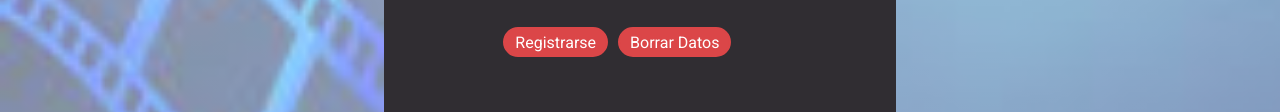
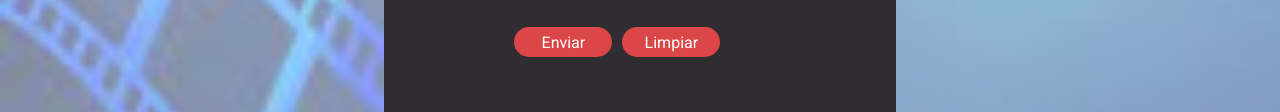
Before and after one commit to migonmir/proyectopelijava, a plain HTML site: page pages/registrarse.html in a window 1280 px wide. Shown: the part 616-728 px from the top of the page. Drawn offline with Linux system fonts and the light colour scheme.

Commit message:
Update registrarse.html
cambio en registrarse

```diff
--- a/pages/registrarse.html
+++ b/pages/registrarse.html
@@ -69,8 +69,8 @@
                     <label class="lbcheck" for="terminos">Acepto los terminos y condiciones</label>
                   </div>
                   <div class="frbotton">
-                    <input class="inpfondo" type="submit"  id="enviar" value="Registrarse">
-                    <input class="inpfondo" type="reset" id="borrar" value="Borrar Datos">
+                    <input class="inpfondo" type="submit"  id="enviar" value="Enviar">
+                    <input class="inpfondo" type="reset" id="borrar" value="Limpiar">
                   </div>
               </form>
             </section>
```
